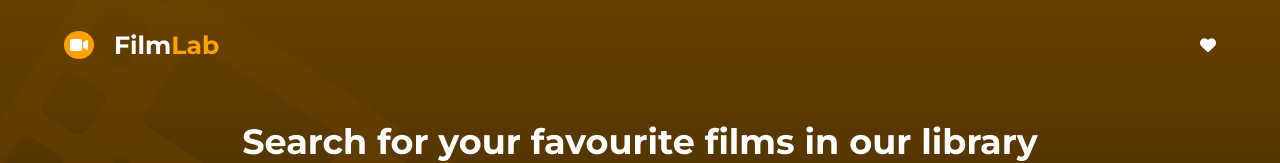
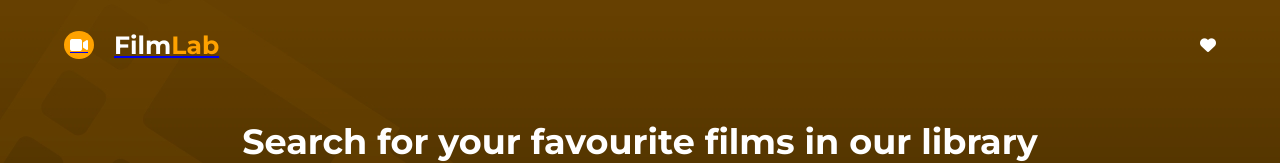
Before and after one commit to bartek9105/FilmLab, a Vue app: page / in a window 1280 px wide. Shown: the top 163 px of the page. Built offline with nearby package versions, Linux system fonts and the light colour scheme; no server answers.

Commit message:
trigger component reload on url change, adding main page link for logo

```diff
--- a/src/App.vue
+++ b/src/App.vue
@@ -1,6 +1,6 @@
 <template>
   <div id="app">
-    <router-view/>
+    <router-view :key="$route.fullPath"/>
   </div>
 </template>
 
--- a/src/components/Navbar.vue
+++ b/src/components/Navbar.vue
@@ -1,11 +1,13 @@
 <template>
   <div>
     <div class="header-top">
-        <div class="logo">
-            <i class="fas fa-video logo-icon"></i>
-            <span class="logo-text">Film<span class="logo-part">Lab</span>
-            </span>
-        </div>
+        <router-link to="/">
+            <div class="logo">
+                <i class="fas fa-video logo-icon"></i>
+                <span class="logo-text">Film<span class="logo-part">Lab</span>
+                </span>
+            </div>
+        </router-link>
         <div class="cart">
             <i class="fas fa-heart like-btn" @click="isHidden = !isHidden"></i>
             <Cart v-if="!isHidden"/>
--- a/src/views/SingleFilm.vue
+++ b/src/views/SingleFilm.vue
@@ -75,7 +75,9 @@
                 <SimilarAndRecommended type="similar"/>
             </section>
         </section>
+
     </div>
+
   </div>
 
 </template>
```
